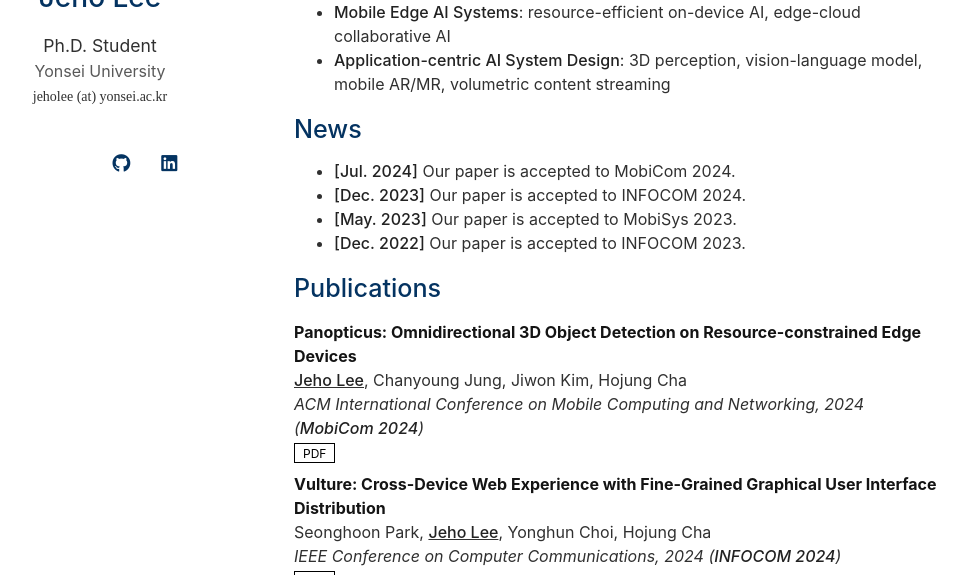
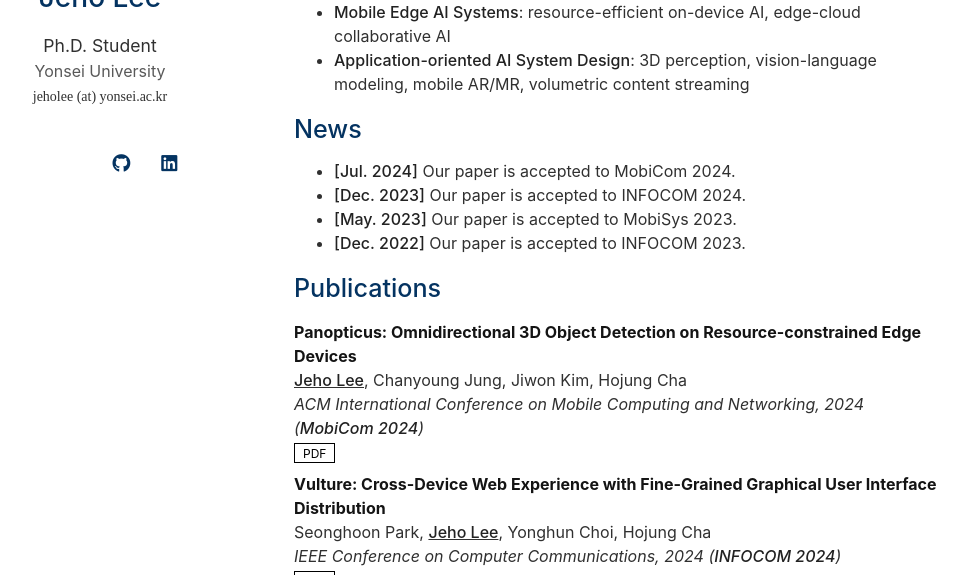
Before and after one commit to jeho-lee/jeho-lee.github.io, a Jekyll site: the page built from index.md, in a window 1280 px wide and 900 px high, cut to the strip 325-900 px from the top of the window. Shown: the whole strip, without its empty margins (176-1143 px from the left). Built offline with Jekyll 4.4.1, drawn with Linux system fonts in a browser that asks for light colours; nearby versions of some CDN libraries; a style sheet for code colours, icons or effects is not loaded; our own code applies the rules of GitHub Pages for plain Markdown files.

Commit message:
Update index.md

```diff
--- a/index.md
+++ b/index.md
@@ -9,7 +9,7 @@ I am a Ph.D. student at Yonsei University under the supervision of <u><strong><a
 ## Research Interests
 
 - **Mobile Edge AI Systems**: resource-efficient on-device AI, edge-cloud collaborative AI
-- **Application-centric AI System Design**: 3D perception, vision-language model, mobile AR/MR, volumetric content streaming
+- **Application-oriented AI System Design**: 3D perception, vision-language modeling, mobile AR/MR, volumetric content streaming
 
 ## News
 
```
